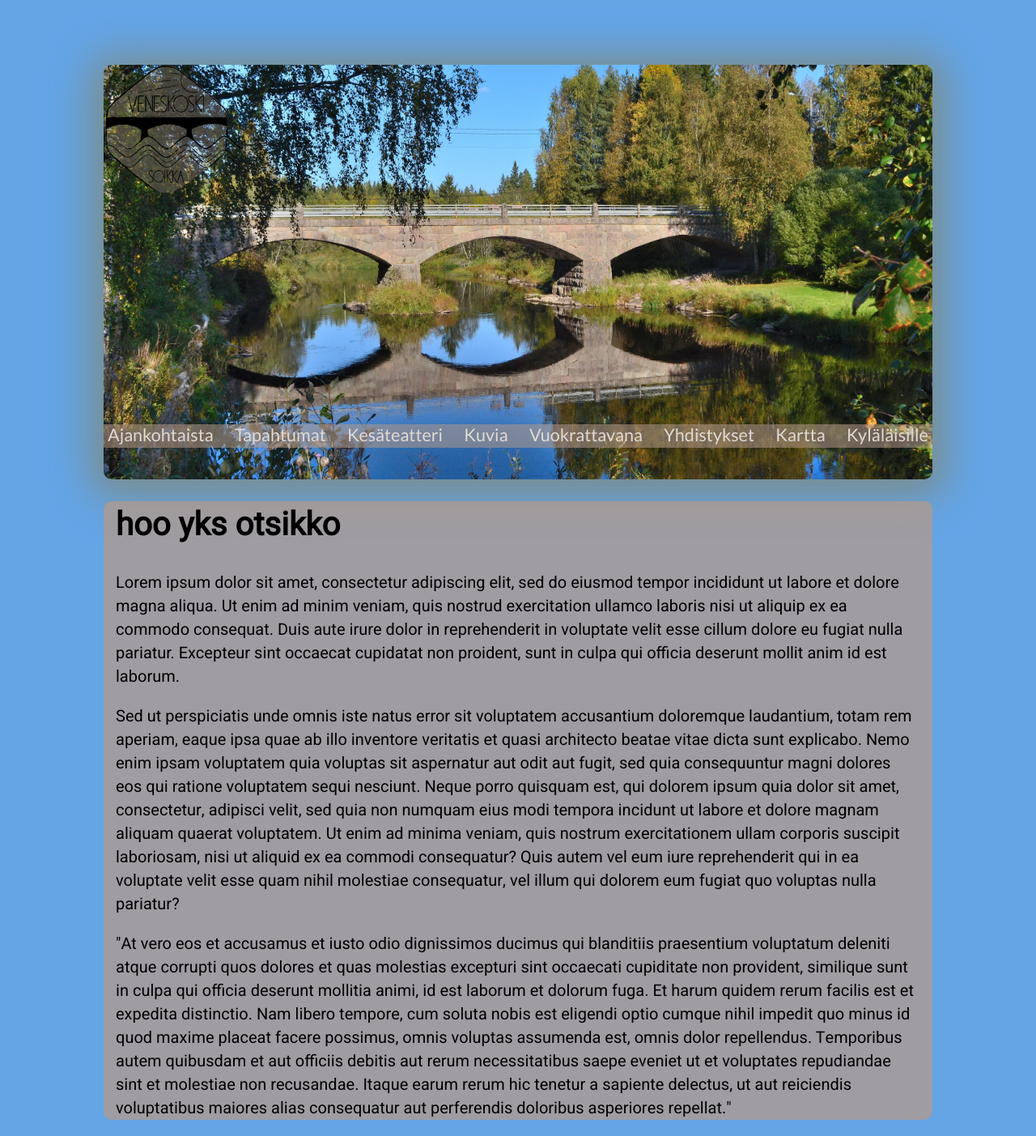
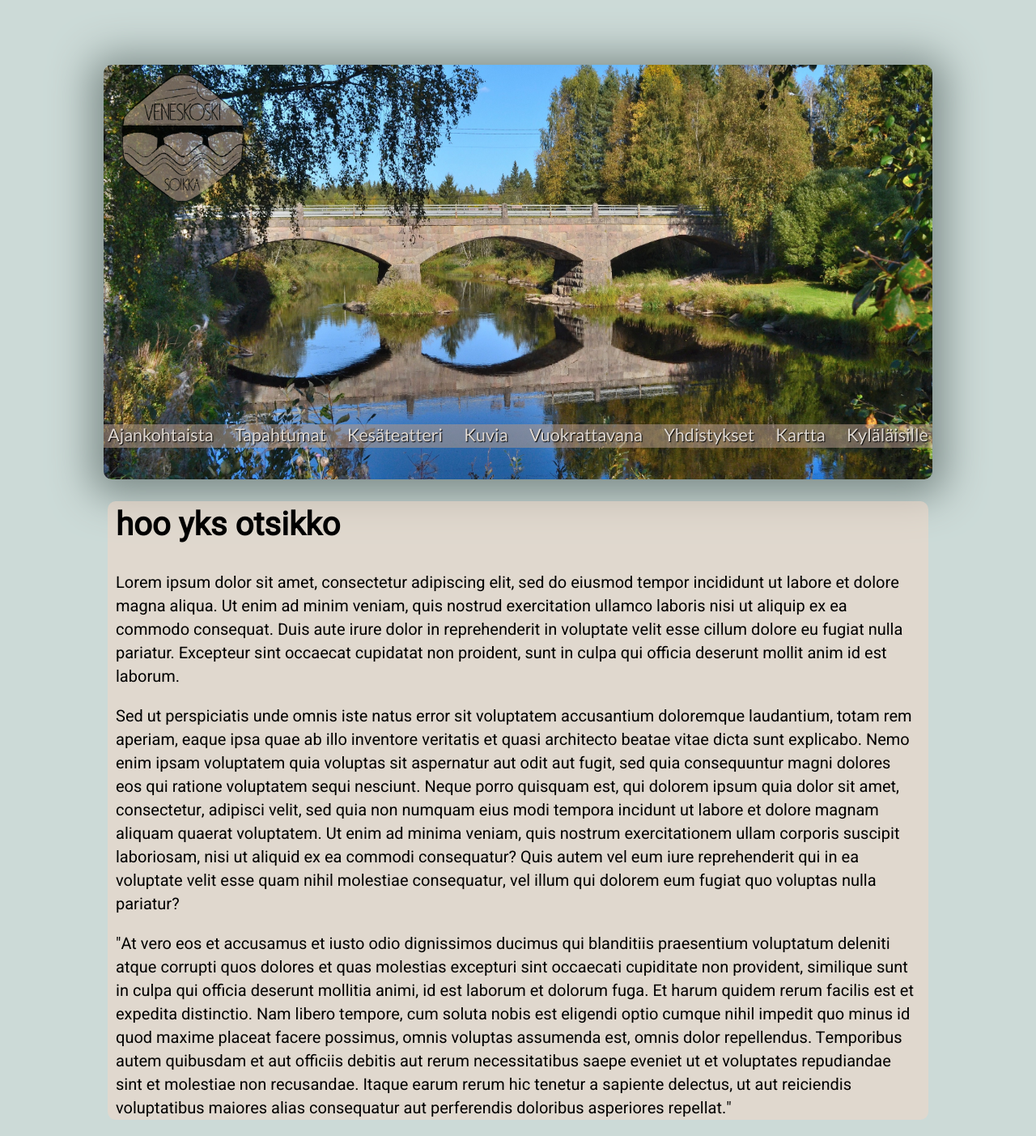
Before and after one commit to thuemaa/Veneskoski, a Django app: page / in a window 1280 px wide. Shown: the whole page at 81% size. Run offline with Django 3.2, Linux system fonts and the light colour scheme; data that the repository does not hold is empty; some libraries are stand-ins or nearby versions.

Commit message:
css stylin'

```diff
--- a/static/css/_navigation.scss
+++ b/static/css/_navigation.scss
@@ -36,23 +36,32 @@ $active-link-color: #c8e2dd;
     color: wheat;
   }
 
+  /*Home link container*/
   .logo_container {
     //background-color: rgba(179,154,139, 0.75);
+    position: relative;
     background-image: url("logobackground.svg");
     background-size: contain;
     background-repeat: no-repeat;
     margin: auto;
-    margin-left: 0px;
+    margin-left: 20px;
+    top: 10px;
     width: 173.75px;
+    transition: opacity 0.7s ease-in-out, transform 0.7s ease-in-out;
+    //transition: transform 1s ease-in-out;
+    opacity: 0.8;
     img {
       //display: none;
+      opacity: 1;
       max-width: 15rem;
       max-height: 10rem;
     }
   }
 
+  /*home link hover*/
   .logo_container:hover {
-    background-color: blue;
+    opacity: 1;
+    transform: rotate(5deg);
   }
 
   .nav_button_div {
@@ -79,6 +88,12 @@ $active-link-color: #c8e2dd;
       color: #e1dad3;
       text-decoration: none;
       padding: 5px;
+      text-shadow: 1px 1px 1px #000;
+      transition: text-shadow 0.5s ease-in-out;
+    }
+
+    a:hover {
+      text-shadow: 2px 2px 2px #000;
     }
   }
 
--- a/static/css/_tinymce.scss
+++ b/static/css/_tinymce.scss
@@ -1,8 +1,13 @@
 .tinymce_div {
   max-width: 100vw;
   margin: 0px;
+  padding: 20px;
   img {
     max-width: 100%;
+  }
+
+  p{
+    margin: 0;
   }
 
   p:empty {
--- a/static/css/style.css
+++ b/static/css/style.css
@@ -30,19 +30,27 @@ html, body, ul, ol {
     font-size: 45px;
     color: wheat; }
 
+  /*Home link container*/
   .logo_container {
+    position: relative;
     background-image: url("logobackground.svg");
     background-size: contain;
     background-repeat: no-repeat;
     margin: auto;
-    margin-left: 0px;
-    width: 173.75px; }
+    margin-left: 20px;
+    top: 10px;
+    width: 173.75px;
+    transition: opacity 0.7s ease-in-out, transform 0.7s ease-in-out;
+    opacity: 0.8; }
     .logo_container img {
+      opacity: 1;
       max-width: 15rem;
       max-height: 10rem; }
 
+  /*home link hover*/
   .logo_container:hover {
-    background-color: blue; }
+    opacity: 1;
+    transform: rotate(5deg); }
 
   .nav_button_div {
     display: none; }
@@ -62,7 +70,11 @@ html, body, ul, ol {
     font-family: "Lato", sans-serif;
     color: #e1dad3;
     text-decoration: none;
-    padding: 5px; }
+    padding: 5px;
+    text-shadow: 1px 1px 1px #000;
+    transition: text-shadow 0.5s ease-in-out; }
+  .link_div a:hover {
+    text-shadow: 2px 2px 2px #000; }
 
   .inner_link_div {
     position: absolute;
@@ -183,7 +195,7 @@ html, body, ul, ol {
   margin-top: 0.3rem;
   align-items: center;
   width: calc(80% - 10px);
-  background-color: rgba(179, 154, 139, 0.75);
+  background-color: rgba(241, 215, 198, 0.55);
   padding: 0 5px 5px 5px;
   min-width: 944px;
   max-width: 1300px;
@@ -297,7 +309,7 @@ html, body, ul, ol {
 
 .large_image_texbox {
   max-width: 80vw;
-  background-color: rgba(179, 154, 139, 0.75);
+  background-color: rgba(241, 215, 198, 0.55);
   border: 0.2rem solid #3d4c49;
   border-radius: 1rem;
   padding: 0;
@@ -322,7 +334,7 @@ html, body, ul, ol {
 .single_img_div {
   display: inline-block;
   align: center;
-  background-color: rgba(179, 154, 139, 0.75);
+  background-color: rgba(241, 215, 198, 0.55);
   margin: auto;
   text-align: center;
   justify-content: center;
@@ -357,9 +369,12 @@ html, body, ul, ol {
 
 .tinymce_div {
   max-width: 100vw;
-  margin: 0px; }
+  margin: 0px;
+  padding: 20px; }
   .tinymce_div img {
     max-width: 100%; }
+  .tinymce_div p {
+    margin: 0; }
   .tinymce_div p:empty {
     display: none; }
 
@@ -367,7 +382,7 @@ html, body, ul, ol {
   height: 1000px; }
 
 body {
-  background-color: rgba(71, 148, 226, 0.84);
+  background-color: rgba(195, 211, 208, 0.84);
   font-family: 'Heebo', sans-serif;
   font-size: 1.25rem; }
 
@@ -390,8 +405,8 @@ body {
     margin: auto;
     margin-bottom: 20px;
     width: calc(80% - 30px);
-    background-color: rgba(179, 154, 139, 0.75);
-    padding: 0 15px 0 15px;
+    background-color: rgba(241, 215, 198, 0.55);
+    padding: 0 10px 0 10px;
     border-radius: 10px 10px 10px 10px;
     /*ISO EHK├ä */
     min-width: 944px;
--- a/static/css/style.scss
+++ b/static/css/style.scss
@@ -1,5 +1,5 @@
-$bg-color: rgba(71, 148, 226, 0.84);
-$content-bg-color: rgba(179,154,139, 0.75);
+$bg-color: rgba(195, 211, 208, 0.84);
+$content-bg-color: rgba(241, 215, 198, 0.55);
 
 @import 'reset';
 @import 'navigation';
@@ -41,7 +41,7 @@ body {
     margin-bottom: 20px;
     width: calc(80% - 30px);
     background-color: $content-bg-color;
-    padding: 0 15px 0 15px;
+    padding: 0 10px 0 10px;
     border-radius: 10px 10px 10px 10px;
     /*ISO EHKÄ */
     min-width: 944px;
```
Also changed, not shown: static/css/logobackground.svg, 1 other file.
